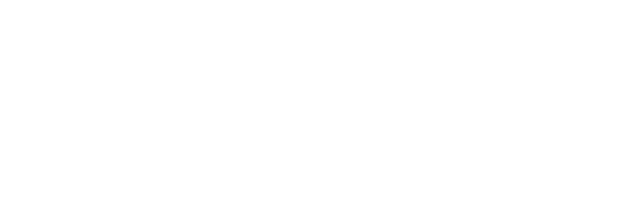
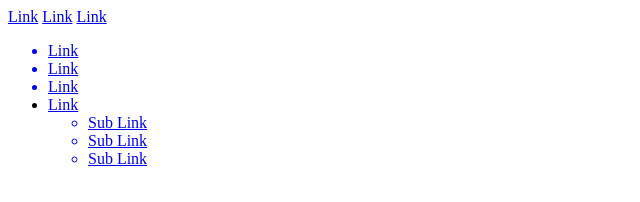
Before and after one commit to RatulSikder97/Reading-Management, a plain HTML site: page index.html in a window 1280 px wide. Shown: the whole page, without its empty margins (0-640 px from the left). Drawn offline with Linux system fonts and the light colour scheme.

Commit message:
Initialization structure of index.html

```diff
--- a/index.html
+++ b/index.html
@@ -1,12 +1,109 @@
 <!DOCTYPE html>
 <html lang="en">
+
 <head>
     <meta charset="UTF-8">
     <meta name="viewport" content="width=device-width, initial-scale=1.0">
-    <link rel="stylesheet" href="style.css">
     <title>Reading Management</title>
 </head>
+
 <body>
+    <div class="header">
+        <div class="navbar">
+            <a href="#">Link</a>
+            <a href="#">Link</a>
+            <a href="#">Link</a>
+        </div>
 
+        <!-- sidebar start -->
+        <div class="sidebar">
+            <ul>
+                <a href="http://">
+                    <li>Link</li>
+                </a>
+                <a href="http://">
+                    <li>Link</li>
+                </a>
+                <a href="http://">
+                    <li>Link</li>
+                </a>
+                <a href="http://">
+                    <li>Link
+
+                        <!-- sublink -->
+
+                        <ul>
+                            <a href="http://">
+                                <li>Sub Link</li>
+                            </a>
+
+                            <a href="http://">
+                                <li>Sub Link</li>
+                            </a>
+                            <a href="http://">
+                                <li>Sub Link</li>
+                            </a>
+                        </ul>
+                        <!-- sublink end -->
+                    </li>
+                </a>
+
+            </ul>
+            <!-- main tree link end -->
+        </div>
+        <!-- sidebar end -->
+    </div>
+    <!-- header end -->
+
+    <!-- main content Started -->
+    <div class="content">
+        <!--
+            progress bar
+
+            @function: show daily target progress
+         -->
+        <div class="progress">
+
+        </div>
+        <!--
+            running started
+
+            @functions :
+                #Daily Todo
+                #DAily Rotine
+         -->
+
+        <div class="running">
+            <!-- todo started -->
+            <div class="todo">
+
+            </div>
+            <!-- todo ended -->
+
+            <!-- rotine started -->
+            <div class="rotine">
+
+            </div>
+            <!-- rotine ended -->
+        </div>
+        <!-- running Ended -->
+
+        <!--
+            Projects started
+            @showing project status
+         -->
+        <div class="project">
+
+        </div>
+        <!-- projects End -->
+    </div>
+    <!-- content ended -->
+
+    <!-- footer Started -->
+    <div class="footer">
+
+    </div>
+    <!-- footer ended -->
 </body>
+
 </html>
--- a/style.css
+++ /dev/null
@@ -1,3 +0,0 @@
-*{
-    box-sizing: border-box;
-}
```
Also changed, not shown: app.js (added).
